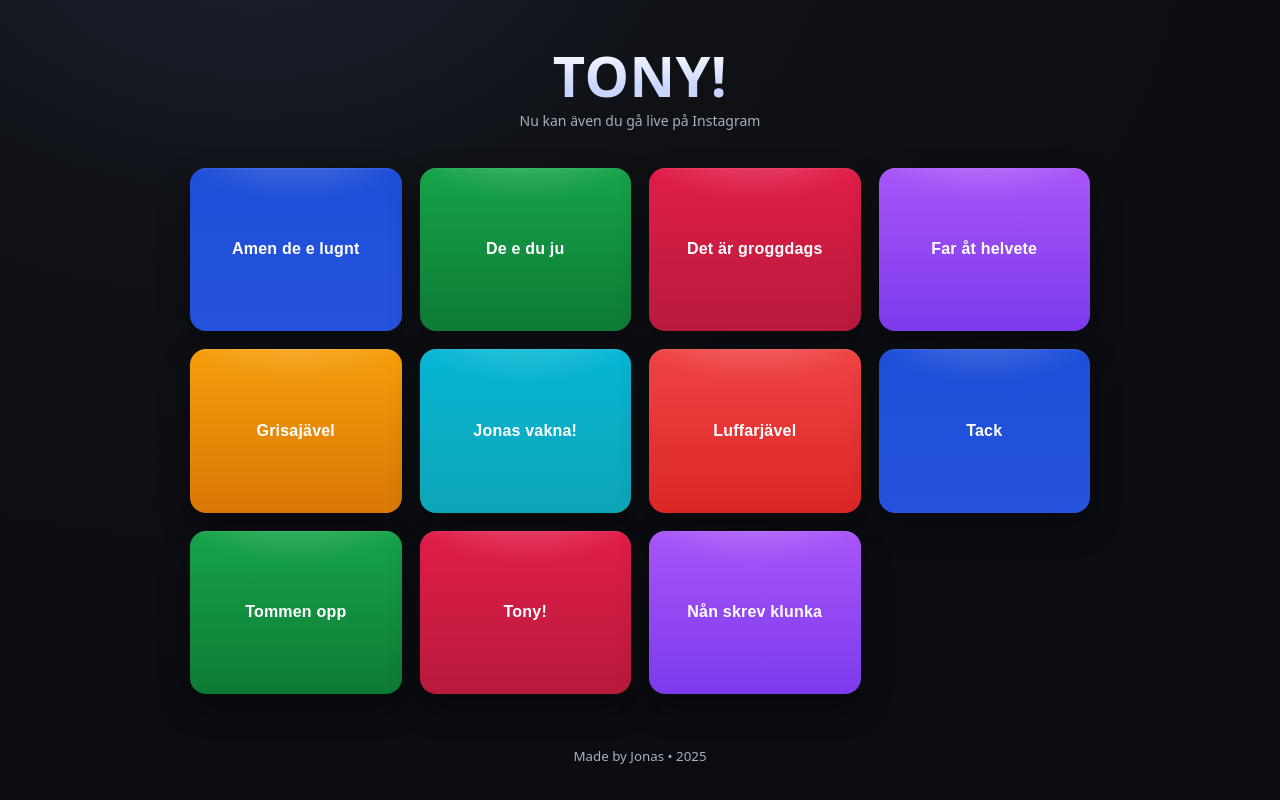
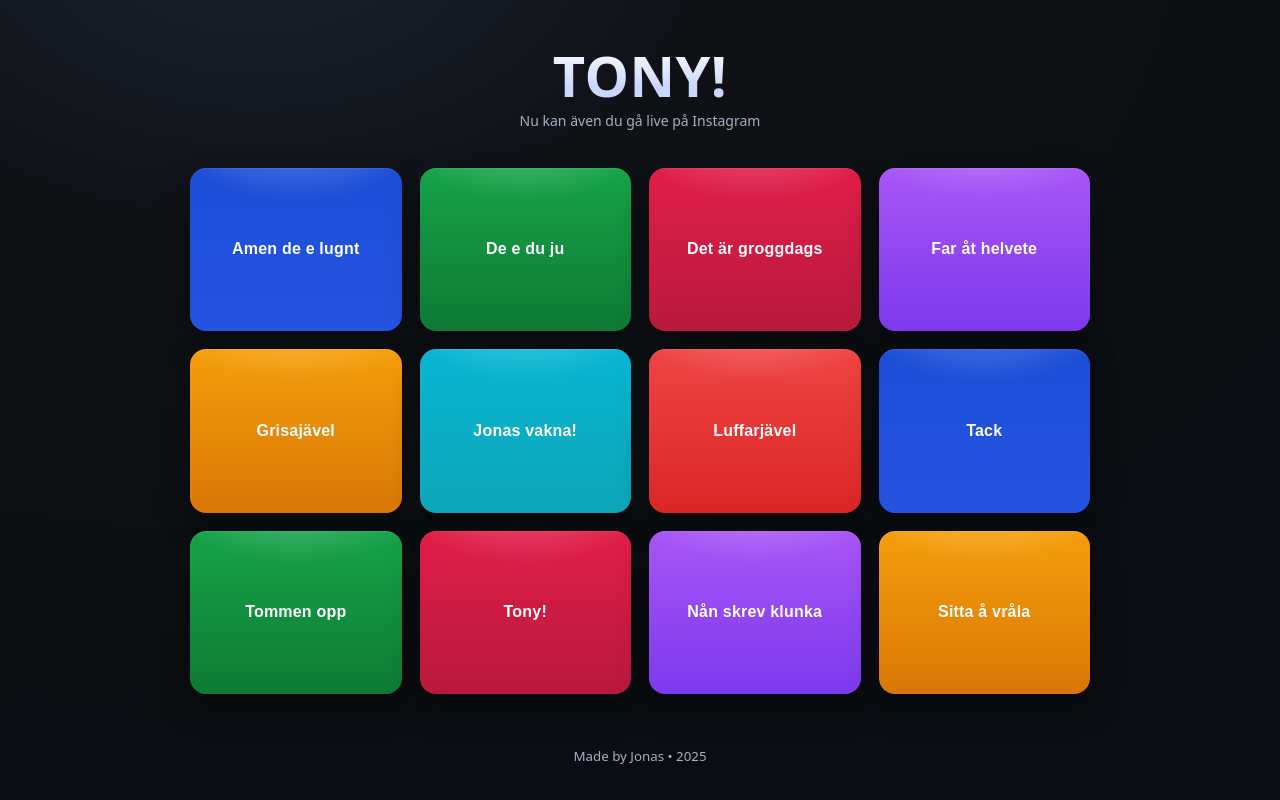
Before and after one commit to that-armadillo/tony-soundboard, a React (Vite) app: page / in a window 1280 px wide. Built offline with nearby package versions, Linux system fonts and the light colour scheme.

Commit message:
feat: add new sound again

```diff
--- a/src/App.tsx
+++ b/src/App.tsx
@@ -20,6 +20,7 @@
   { id: "tommen", label: "Tommen opp", src: "/sounds/tommen-opp.mp3" },
   { id: "tony", label: "Tony!", src: "/sounds/tony.mp3" },
   { id: "klunka", label: "Nån skrev klunka", src: "/sounds/skrev-klunka.mp3" },
+  { id: "vrala", label: "Sitta å vråla", src: "/sounds/sitta-a-vrala.mp3" },
 ];
 
 const PALETTES: Array<[string, string]> = [
```
Also changed, not shown: 1 other file (tests, documents, lock files or other folders).
